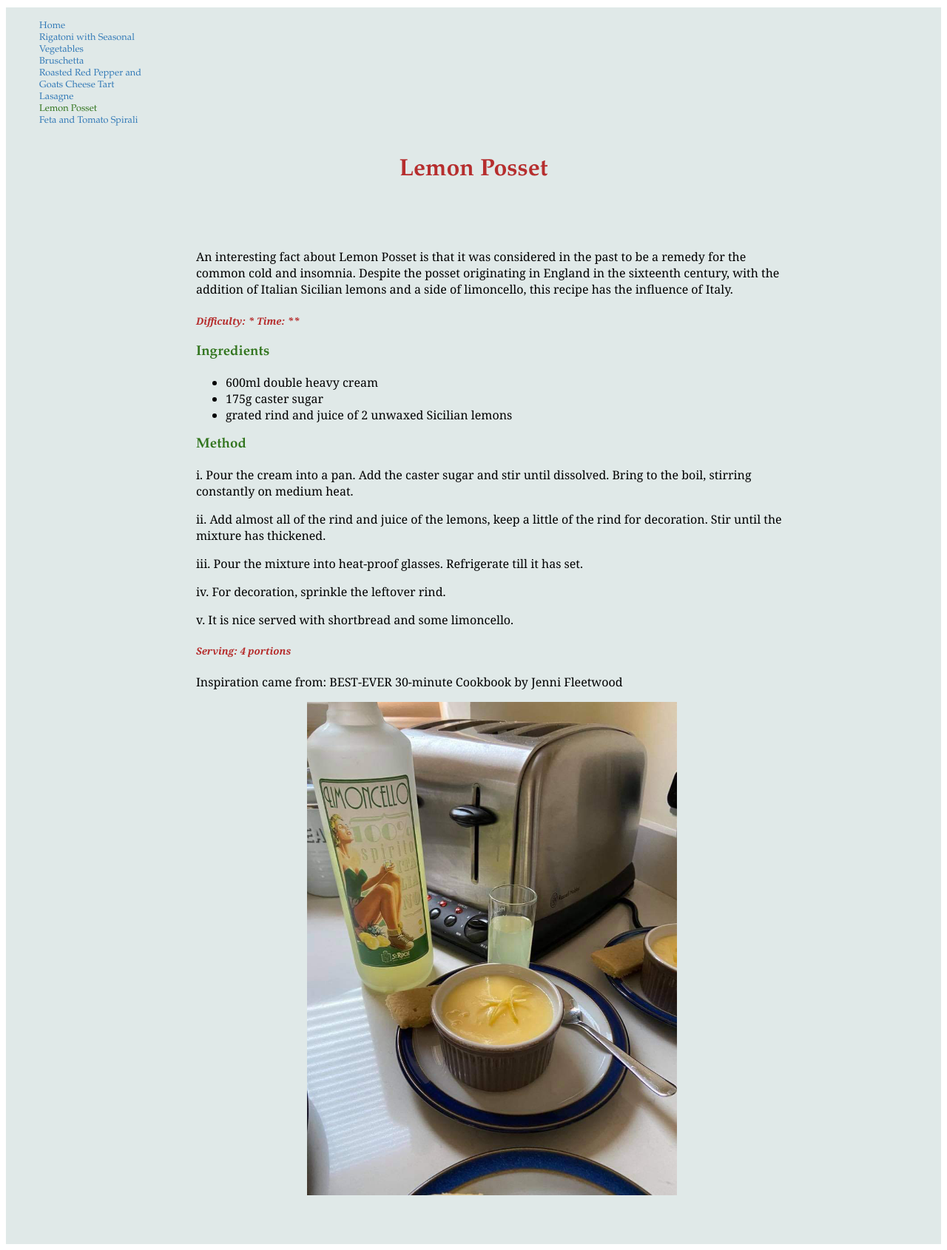
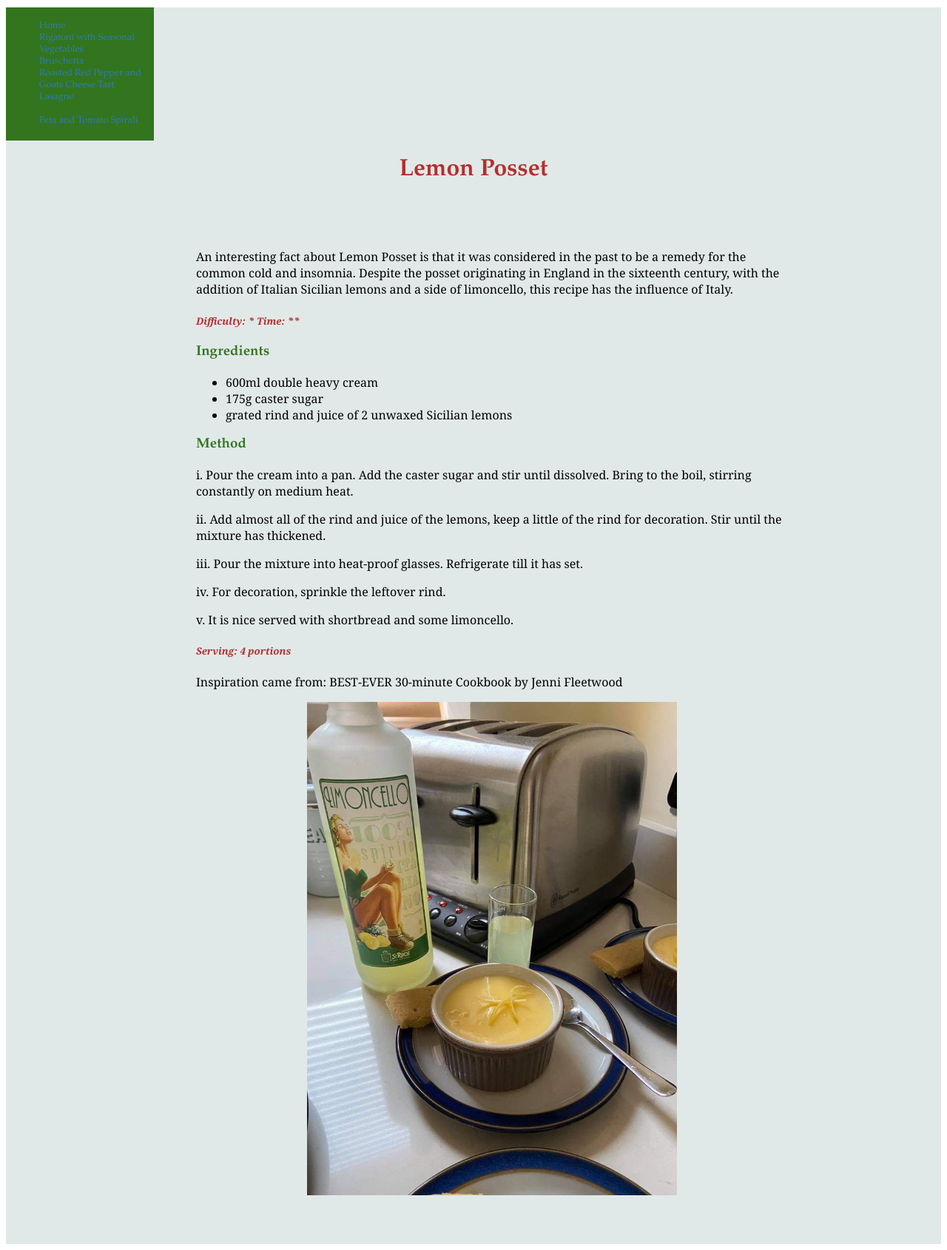
Before and after one commit to Hol1999/Hollyrecipewebsite, a Jekyll site: the page built from _recipes/recipe4.md, in a window 1280 px wide. Shown: the whole page at 74% size. Built offline with Jekyll 4.4.1, drawn with Linux system fonts in a browser that asks for light colours.

Commit message:
Update recipes.css

```diff
--- a/styles/recipes.css
+++ b/styles/recipes.css
@@ -145,7 +145,7 @@ ul.allrecipes {
 font-family: Garamond, georgia, monospace, serif;
   padding: 5px;
   margin: 10px 0;
- background-color: color: rgb(50,117,30);
+ background-color:rgb(50,117,30);
 }
 
 @media screen and (max-width: 700px){
```
